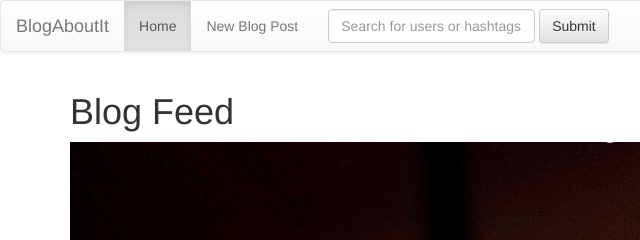
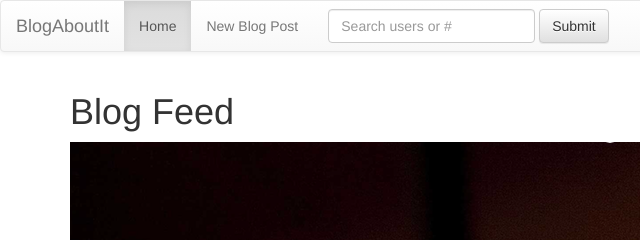
Before and after one commit to ChristineTChen/CS4550, a plain HTML site: page hw02/resource2-new.html in a window 1280 px wide. Shown: the top 240 px of the page, 0-640 px from the left. Drawn offline with nearby package versions, Linux system fonts and the light colour scheme; a script that the page names is missing.

Commit message:
Fix placeholder in search bar

```diff
--- a/hw02/resource2-new.html
+++ b/hw02/resource2-new.html
@@ -37,7 +37,7 @@
       </ul>
       <form class="navbar-form navbar-left">
         <div class="form-group">
-          <input type="text" class="form-control" placeholder="Search for users or hashtags...">
+          <input type="text" class="form-control" placeholder="Search users or #">
         </div>
         <button type="submit" class="btn btn-default">Submit</button>
       </form>
```
